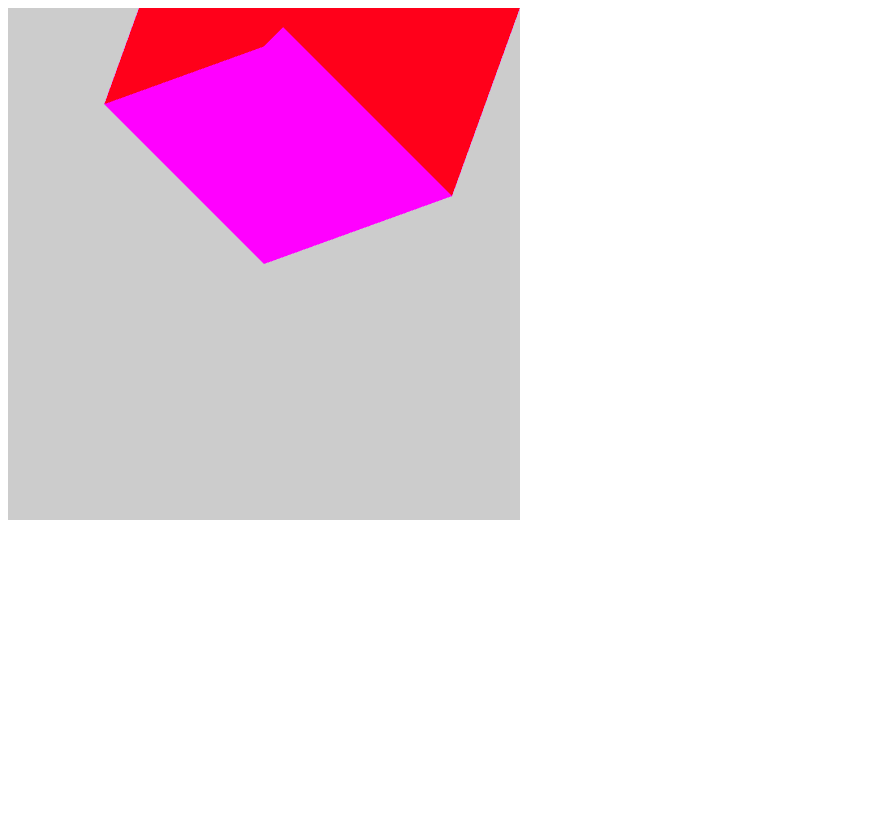
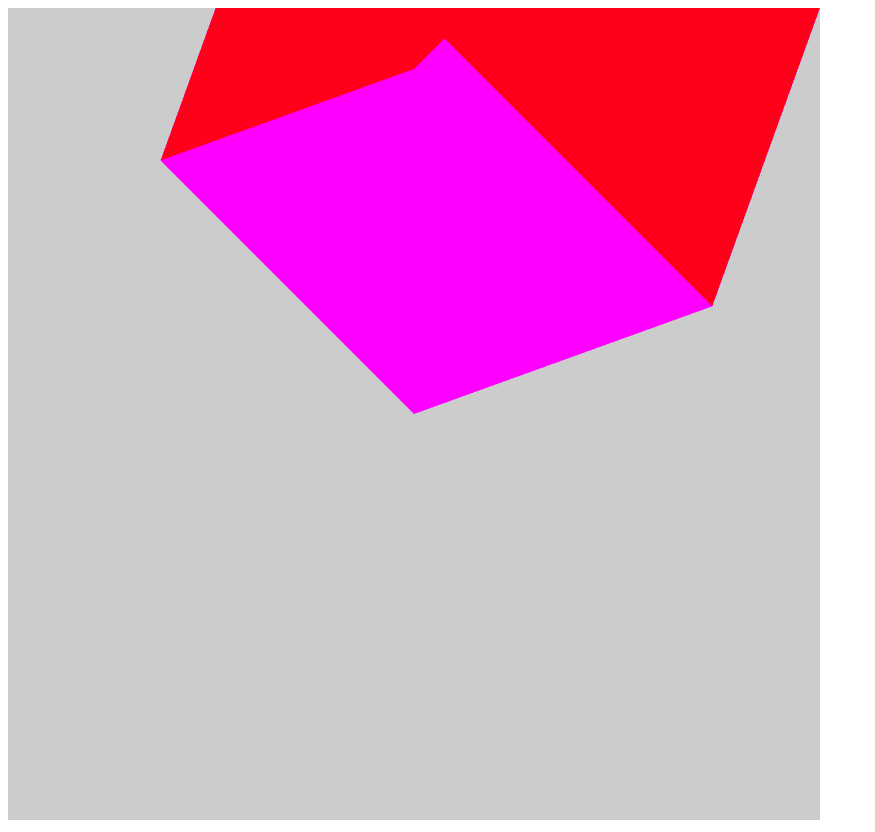
Before and after one commit to edgarttrr/SWE447HA, a plain HTML site: page Assignment 4/cube.html in a window 1280 px wide. Shown: the whole page, without its empty margins (0-875 px from the left). Before the commit the page ends 800 px from the top, so only its background shows below. Drawn offline with Linux system fonts and the light colour scheme.

Commit message:
Update cube.html

```diff
--- a/Assignment 4/cube.html
+++ b/Assignment 4/cube.html
@@ -31,6 +31,6 @@ void main()
 </head>
 
 <body>
-<canvas id="webgl-canvas" width="512" height="512" style="background-color: #0000FF"></canvas>
+<canvas id="webgl-canvas" width="812" height="812" style="background-color: #0000FF"></canvas>
 </body>
 </html>
```
